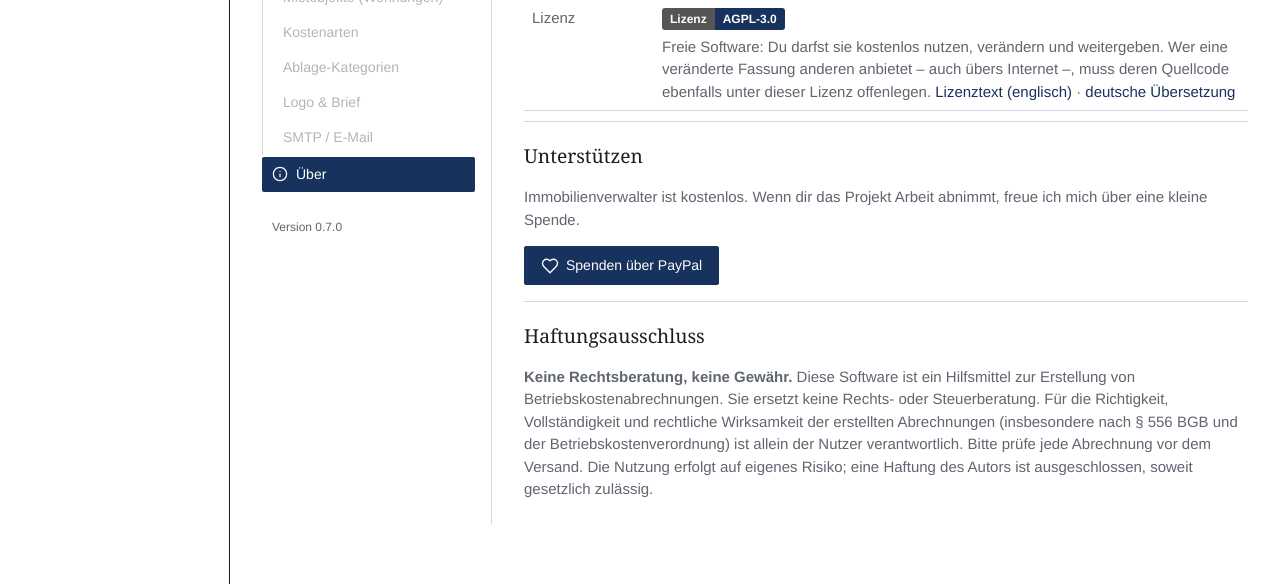
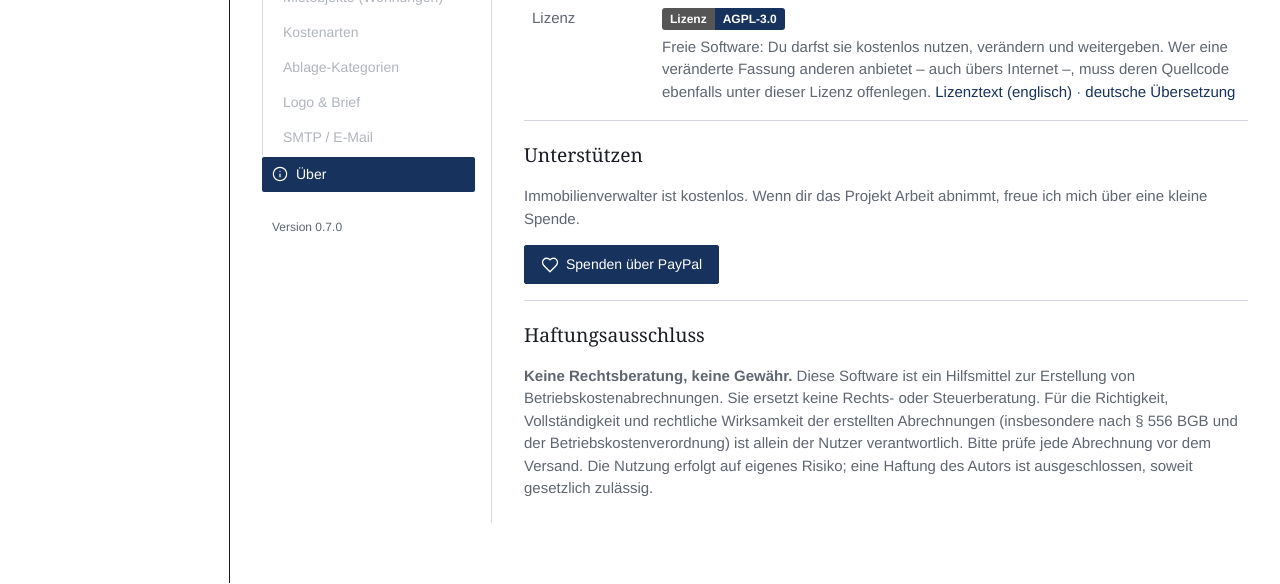
Before and after one commit to BitNike/immobilienverwalter, a Flask app: page /einstellungen/info in a window 1280 px wide. Shown: the part 261-845 px from the top of the page. Run offline with Flask 3, Linux system fonts and the light colour scheme; the visitor is signed in with stand-in values (Sample User, id 1); tables that the repository leaves empty hold one stand-in row (values such as "Sample post").

Commit message:
Seite „Über“: doppelte Trennlinie unter der Tabelle entfernt
Co-Authored-By: Claude Opus 5.5 <noreply@anthropic.com>

```diff
--- a/app/static/style.css
+++ b/app/static/style.css
@@ -210,6 +210,7 @@ table.dokumente td { vertical-align: top; }
 .ueber-kopf h1 { margin: 0 0 4px; }
 table.ueber th { vertical-align: top; width: 130px; }
 table.ueber p { margin: 6px 0 0; }
+table.ueber tr:last-child th, table.ueber tr:last-child td { border-bottom: none; }
 .lizenz-badge { display: inline-flex; font: 600 12px/1 var(--schrift); border-radius: 3px; overflow: hidden; text-decoration: none; }
 .lizenz-badge span { padding: 5px 8px; color: #fff; }
 .lizenz-badge span:first-child { background: #555; }
```
